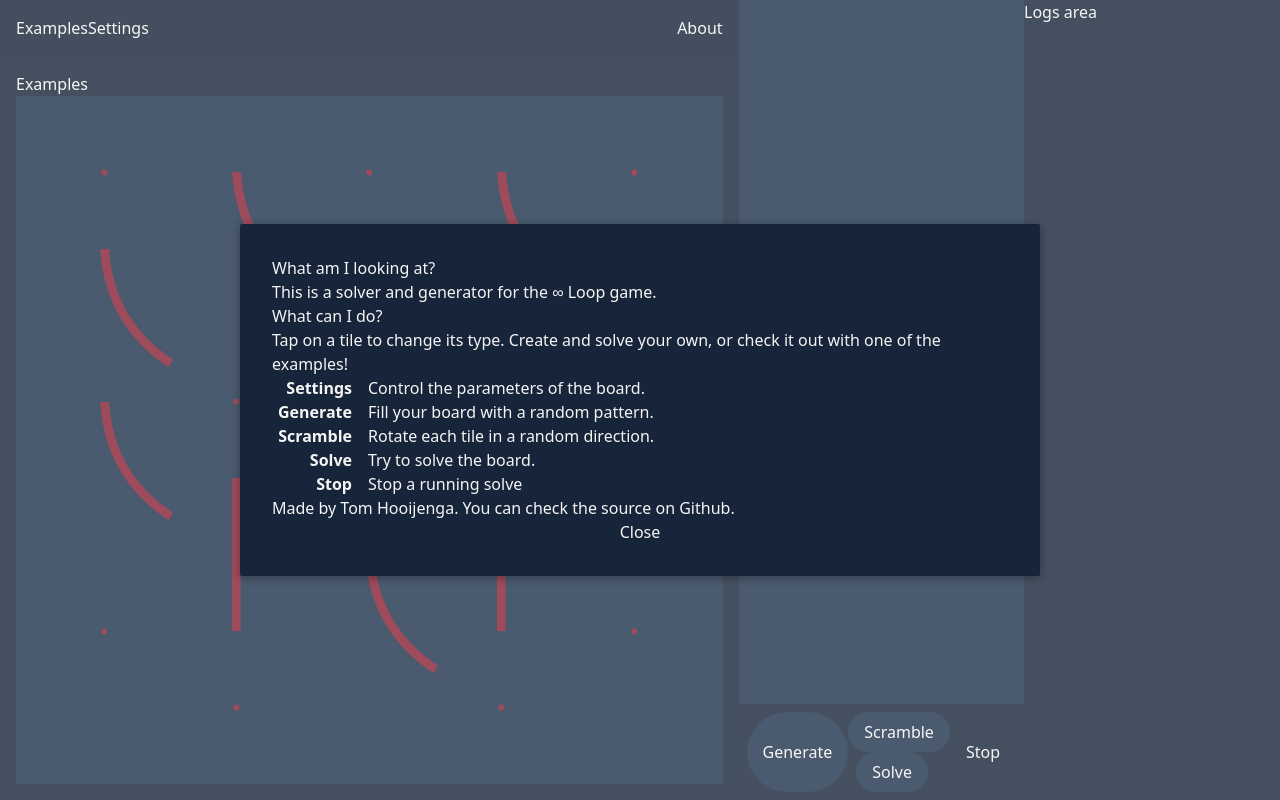
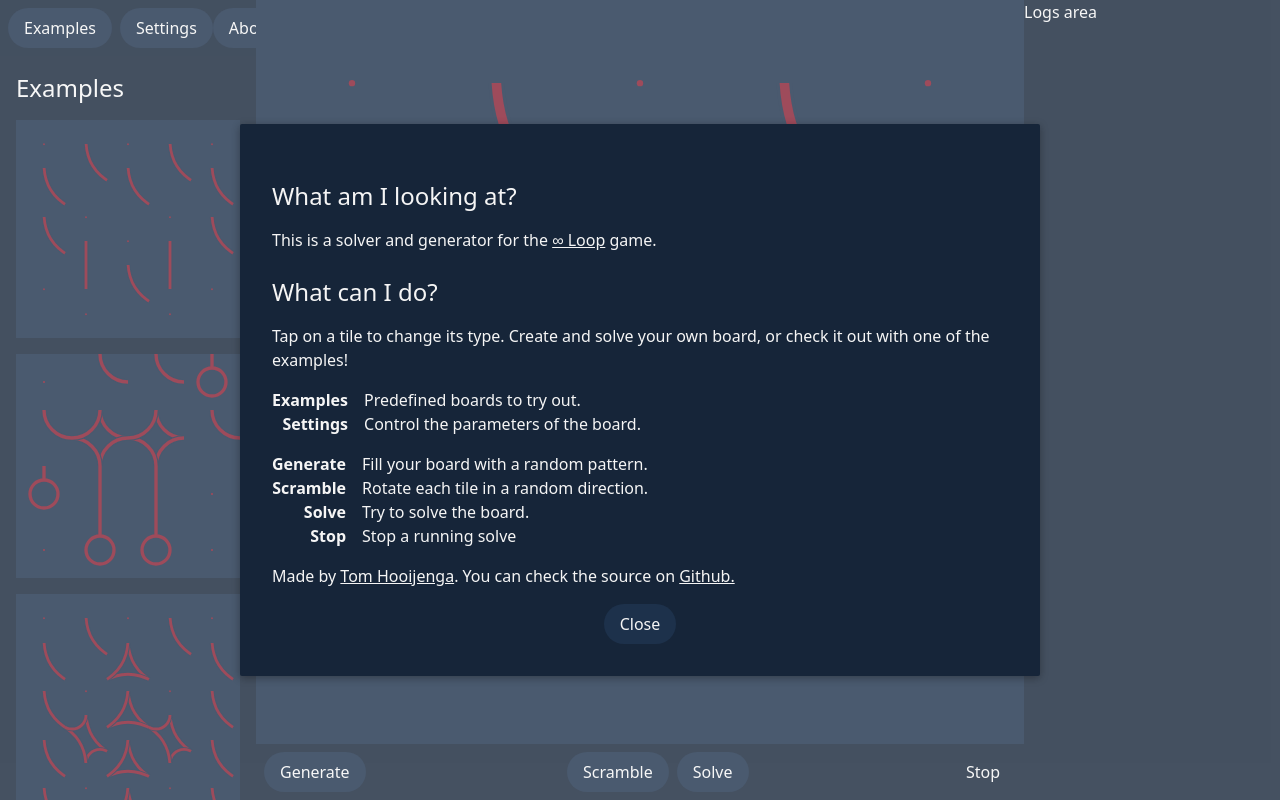
Before and after one commit to tomhooijenga/Infinity-loop-solver, a Vue app: page / in a window 1280 px wide. Both pictures are taken after a click on the button "About". Built offline with nearby package versions, Linux system fonts and the light colour scheme.

Commit message:
Sidebar & About

```diff
--- a/src/App.vue
+++ b/src/App.vue
@@ -35,13 +35,15 @@ export default defineComponent({
 @tailwind components;
 @tailwind utilities;
 
-//h1,
-//h2,
-//h3 {
-//  font-weight: 100;
-//}
-//
-//a {
-//  color: whitesmoke;
-//}
+h1 {
+  @apply text-2xl mt-6 mb-4;
+}
+
+p {
+  @apply mb-4;
+}
+
+a {
+  @apply underline;
+}
 </style>
--- a/src/components/About.vue
+++ b/src/components/About.vue
@@ -7,21 +7,23 @@
 
   <h1>What can I do?</h1>
   <p>
-    Tap on a tile to change its type. Create and solve your own, or check it out
+    Tap on a tile to change its type. Create and solve your own board, or check it out
     with one of the examples!
   </p>
-  <dl>
-    <dt>Settings</dt>
+  <dl class="mb-4 grid [grid-template-columns:auto_1fr] gap-x-4">
+    <dt class="text-right font-bold">Examples</dt>
+    <dd>Predefined boards to try out.</dd>
+    <dt class="text-right font-bold">Settings</dt>
     <dd>Control the parameters of the board.</dd>
-    <dt>Generate</dt>
+  </dl>
+  <dl class="mb-4 grid [grid-template-columns:auto_1fr] gap-x-4">
+    <dt class="text-right font-bold">Generate</dt>
     <dd>Fill your board with a random pattern.</dd>
-  </dl>
-  <dl>
-    <dt>Scramble</dt>
+    <dt class="text-right font-bold">Scramble</dt>
     <dd>Rotate each tile in a random direction.</dd>
-    <dt>Solve</dt>
+    <dt class="text-right font-bold">Solve</dt>
     <dd>Try to solve the board.</dd>
-    <dt>Stop</dt>
+    <dt class="text-right font-bold">Stop</dt>
     <dd>Stop a running solve</dd>
   </dl>
 
@@ -31,41 +33,18 @@
     <a href="https://github.com/tomhooijenga/Infinity-loop-solver">Github.</a>
   </p>
 
-  <button type="button" @click="$emit('close')">Close</button>
+  <Button class="block mx-auto" @click="$emit('close')">Close</Button>
 </template>
 
 <script lang="ts">
 import { defineComponent } from "vue";
+import Button from "@/components/Button.vue";
 
 export default defineComponent({
   name: "About",
-
+  components: {
+    Button,
+  },
   emits: ["close"],
 });
 </script>
-
-<style scoped>
-h1:first-of-type {
-  margin-top: 0;
-}
-
-dl {
-  display: grid;
-  grid-template-columns: 80px 1fr;
-}
-
-dt {
-  width: 80px;
-  text-align: right;
-  font-weight: bold;
-}
-
-dd {
-  margin-left: 1rem;
-}
-
-button {
-  margin: 0 auto;
-  display: block;
-}
-</style>
--- a/src/components/Examples.vue
+++ b/src/components/Examples.vue
@@ -1,5 +1,5 @@
 <template>
-  <h1 id="examples">Examples</h1>
+  <h1 id="examples" class="pt-14 -mt-14">Examples</h1>
   <component
     :is="`${boardData.type}-board`"
     v-for="[name, boardData] of boards"
@@ -8,7 +8,7 @@
     :tiles="boardData.tiles"
     :x="boardData.width"
     :y="boardData.height"
-    class="board"
+    class="bg-light first-of-type:mt-0 mt-4"
     @click="loadBoard(name)"
   />
 </template>
@@ -42,15 +42,3 @@ export default defineComponent({
   },
 });
 </script>
-
-<style scoped lang="scss">
-@import "@/assets/theme";
-
-.board {
-  background: $board-bg;
-
-  + .board {
-    margin-top: 1em;
-  }
-}
-</style>
--- a/src/components/Settings.vue
+++ b/src/components/Settings.vue
@@ -1,5 +1,5 @@
 <template>
-  <h1 id="settings">Settings</h1>
+  <h1 id="settings" class="pt-14 -mt-8">Settings</h1>
 
   <section>
     <div class="row">
--- a/src/components/Sidebar.vue
+++ b/src/components/Sidebar.vue
@@ -1,12 +1,12 @@
 <template>
-  <div v-bind="$attrs" class="sidebar">
-    <div class="examples-background" />
-    <div class="nav">
-      <button type="button" @click="scrollTo('examples')">Examples</button>
-      <button type="button" @click="scrollTo('settings')">Settings</button>
-      <button type="button" class="about" @click="about = true">About</button>
+  <div class="w-1/5 shrink-0 overflow-y-auto">
+    <div class="sticky top-0 z-10 p-2 bg-dark/70 flex">
+      <Button @click="scrollTo('examples')">Examples</Button>
+      <Button class="ml-2" @click="scrollTo('settings')">Settings</Button>
+      <Button class="ml-auto" @click="about = true">About</Button>
     </div>
-    <div class="examples">
+
+    <div class="p-4">
       <Examples />
       <Settings />
       <Solvers />
@@ -20,6 +20,7 @@
 
 <script lang="ts">
 import { defineComponent, ref } from "vue";
+import Button from "@/components/Button.vue";
 import Settings from "@/components/Settings.vue";
 import Examples from "@/components/Examples.vue";
 import Modal from "@/components/Modal.vue";
@@ -29,6 +30,7 @@ import Solvers from "@/components/Solvers.vue";
 export default defineComponent({
   name: "Sidebar",
   components: {
+    Button,
     Solvers,
     Examples,
     Settings,
@@ -51,70 +53,3 @@ export default defineComponent({
   },
 });
 </script>
-
-<style lang="scss" scoped>
-@import "@/assets/theme";
-
-.sidebar {
-  grid-area: sidebar;
-  display: flex;
-  flex-direction: column;
-  overflow: auto;
-}
-
-.nav {
-  position: sticky;
-  top: 0;
-  z-index: 1;
-  background: rgba($app-bg, 0.8);
-  padding: 1rem;
-  display: flex;
-  align-items: flex-start;
-
-  button {
-    flex-grow: 0;
-  }
-}
-
-.about {
-  margin-left: auto;
-}
-
-.examples {
-  background-color: $app-bg;
-  padding: 1rem;
-
-  @media (max-width: 768px) {
-    position: fixed;
-    left: 0;
-    top: 0;
-    bottom: 0;
-    width: 60vw;
-    z-index: 2;
-    transform: translateX(-60vw);
-    transition: transform 0.2s ease-in-out;
-
-    &.show {
-      transform: translateX(0);
-      box-shadow: 0 0 8px rgba(0, 0, 0, 0.33);
-    }
-  }
-}
-
-.examples-background {
-  position: fixed;
-  display: none;
-  left: 0;
-  top: 0;
-  bottom: 0;
-  right: 0;
-  z-index: 1;
-  background-color: $modal-backdrop-bg;
-
-  @media (max-width: 768px) {
-    &.show {
-      display: block;
-    }
-  }
-}
-</style>
```
